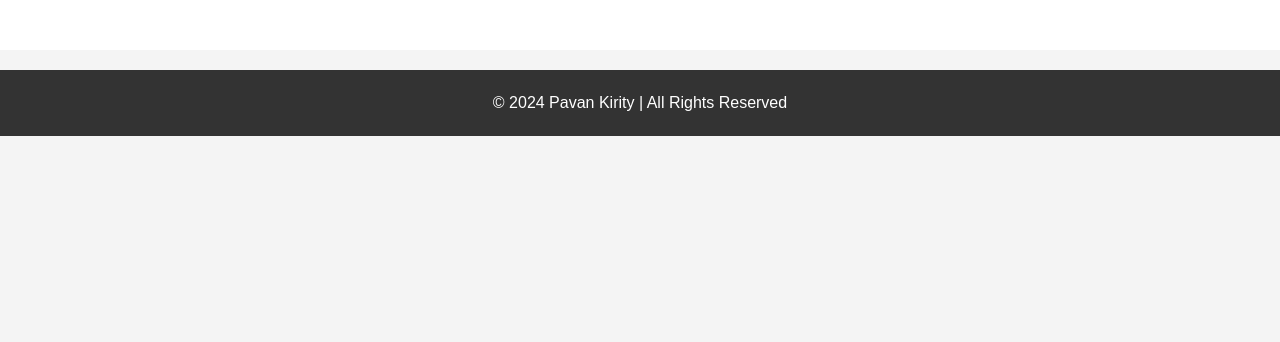
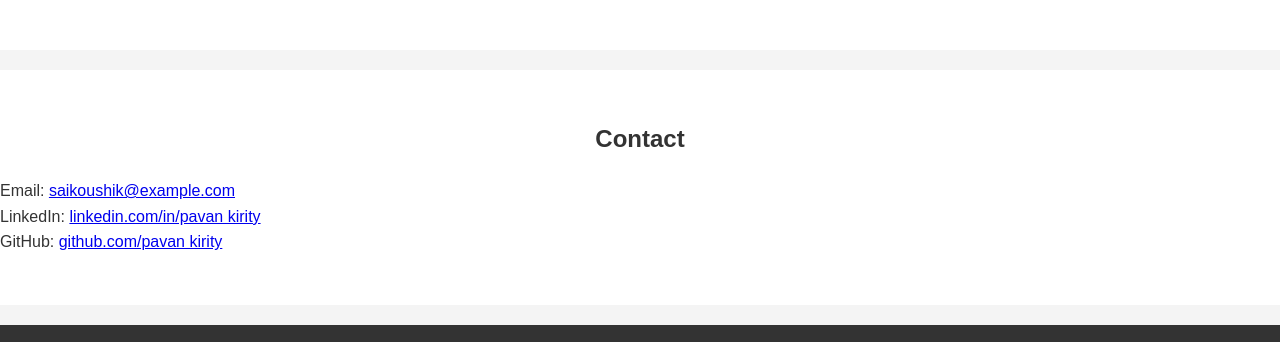
Before and after one commit to pavan2001k/Portfolio, a plain HTML site: page index.html in a window 1280 px wide. Shown: the part 2839-3181 px from the top of the page. Before the commit the page ends 2975 px from the top, so only its background shows below. Drawn offline with Linux system fonts and the light colour scheme; a script that the page names is missing.

Commit message:
Update index.html

```diff
--- a/index.html
+++ b/index.html
@@ -112,6 +112,13 @@
         </div>
     </section>
 
+    <section id="contact" class="section">
+        <h2>Contact</h2>
+        <p>Email: <a href="pavankirity@gmail.com">saikoushik@example.com</a></p>
+        <p>LinkedIn: <a href="https://www.linkedin.com/in/pavan-kirity-aa3b76248/" target="_blank">linkedin.com/in/pavan kirity</a></p>
+        <p>GitHub: <a href="https://github.com/pavan2001k" target="_blank">github.com/pavan kirity</a></p>
+    </section>
+
     <footer>
         <p>&copy; 2024 Pavan Kirity | All Rights Reserved</p>
     </footer>
```
